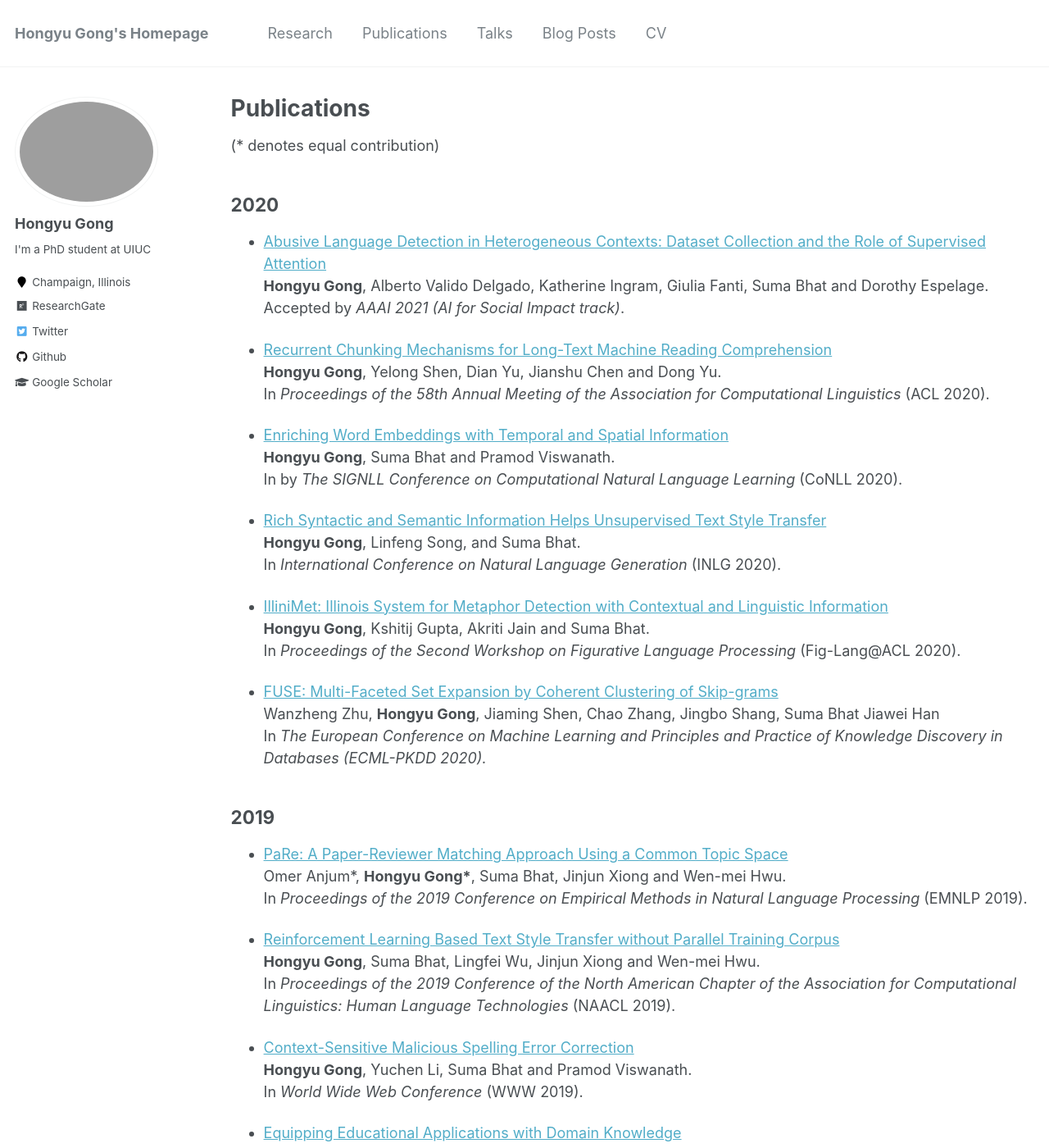
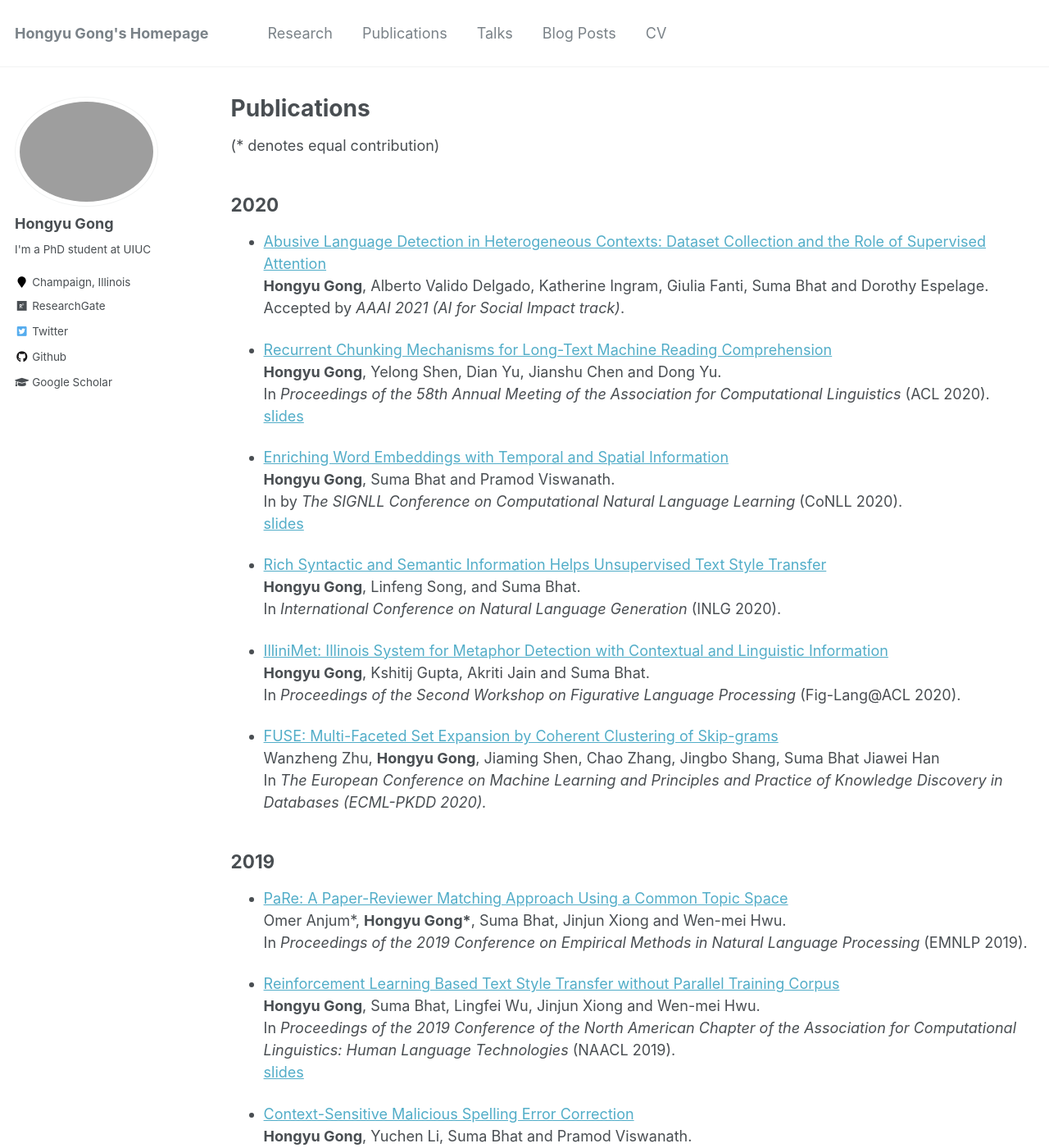
Before and after one commit to HongyuGong/HongyuGong.github.io, a Jekyll site: the page built from _pages/publications.md, in a window 1280 px wide and 1400 px high. Shown: the whole window at 82% size. Built offline with Jekyll 4.4.1, drawn with Linux system fonts in a browser that asks for light colours.

Commit message:
Update publications.md

```diff
--- a/_pages/publications.md
+++ b/_pages/publications.md
@@ -24,16 +24,17 @@ Accepted by <i> AAAI 2021 (AI for Social Impact track)</i>.
 
 * [Recurrent Chunking Mechanisms for Long-Text Machine Reading Comprehension](https://www.aclweb.org/anthology/2020.acl-main.603/) <br>
 <b>Hongyu Gong</b>, Yelong Shen, Dian Yu, Jianshu Chen and Dong Yu. <br>
-In <i>Proceedings of the 58th Annual Meeting of the Association for Computational Linguistics</i> (ACL 2020).
+In <i>Proceedings of the 58th Annual Meeting of the Association for Computational Linguistics</i> (ACL 2020). <br>
+[slides](https://github.com/HongyuGong/HongyuGong.github.io/blob/master/files/acl2020.pptx)
 
 * [Enriching Word Embeddings with Temporal and Spatial Information](https://arxiv.org/abs/2010.00761) <br>
 <b>Hongyu Gong</b>, Suma Bhat and Pramod Viswanath. <br>
-In by <i>The SIGNLL Conference on Computational Natural Language Learning</i> (CoNLL 2020).
+In by <i>The SIGNLL Conference on Computational Natural Language Learning</i> (CoNLL 2020). <br>
+[slides](https://github.com/HongyuGong/HongyuGong.github.io/blob/master/files/conll2020_slides.pptx)
 
 * [Rich Syntactic and Semantic Information Helps Unsupervised Text Style Transfer](to appear soon) <br>
 <b>Hongyu Gong</b>, Linfeng Song, and Suma Bhat. <br>
 In <i>International Conference on Natural Language Generation </i> (INLG 2020).
-
 
 * [IlliniMet: Illinois System for Metaphor Detection with Contextual and Linguistic Information](https://www.aclweb.org/anthology/2020.figlang-1.21/) <br>
 <b>Hongyu Gong</b>, Kshitij Gupta, Akriti Jain and Suma Bhat. <br>
@@ -51,7 +52,8 @@ In <i>Proceedings of the 2019 Conference on Empirical Methods in Natural Languag
 
 * [Reinforcement Learning Based Text Style Transfer without Parallel Training Corpus](https://arxiv.org/pdf/1903.10671.pdf) <br>
 <b>Hongyu Gong</b>, Suma Bhat, Lingfei Wu, Jinjun Xiong and Wen-mei Hwu. <br>
-In <i>Proceedings of the 2019 Conference of the North American Chapter of the Association for Computational Linguistics: Human Language Technologies</i> (NAACL 2019).
+In <i>Proceedings of the 2019 Conference of the North American Chapter of the Association for Computational Linguistics: Human Language Technologies</i> (NAACL 2019). <br>
+[slides](https://github.com/HongyuGong/HongyuGong.github.io/blob/master/files/naacl_slides.pptx)
 
 * [Context-Sensitive Malicious Spelling Error Correction](https://arxiv.org/pdf/1901.07688.pdf) <br>
 <b>Hongyu Gong</b>, Yuchen Li, Suma Bhat and Pramod Viswanath. <br>
```
